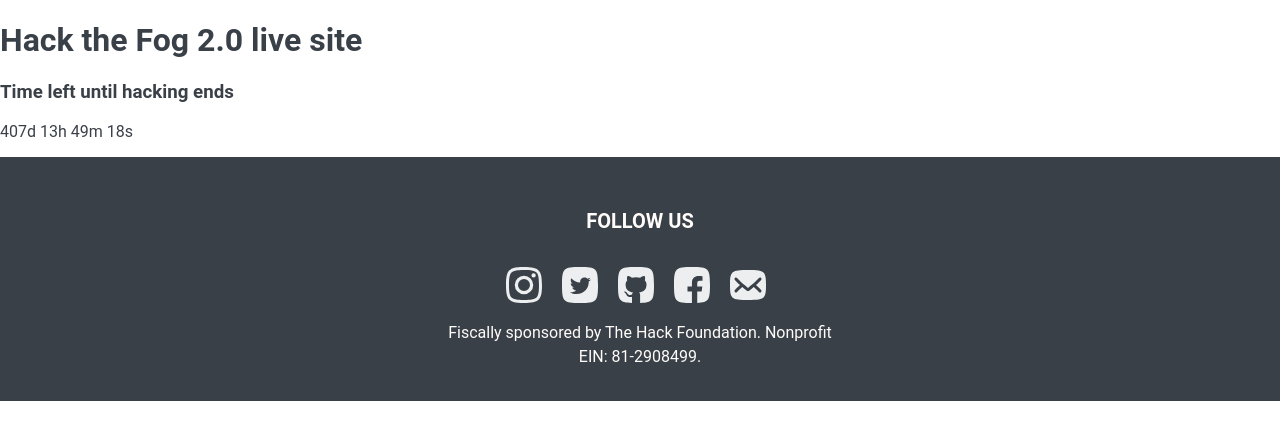
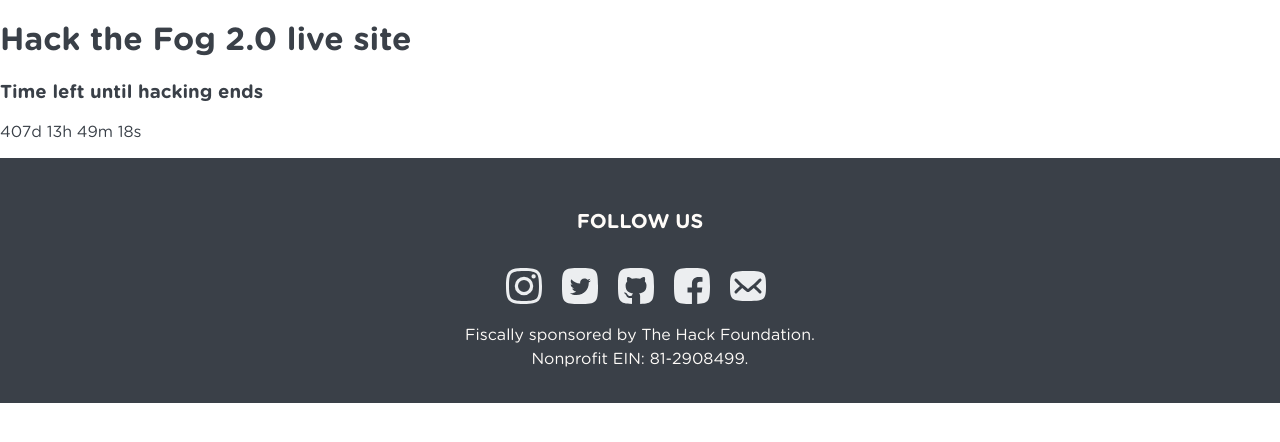
Before and after one commit to hackthefog/LiveSite, a Flask app: page / in a window 1280 px wide. Shown: the top 442 px of the page. Run offline with Flask 2, Linux system fonts and the light colour scheme; some libraries are stand-ins or nearby versions.

Commit message:
correct linking

```diff
--- a/livesite/templates/base.html
+++ b/livesite/templates/base.html
@@ -54,8 +54,8 @@
   {% endblock %}
 
   <!-- Fonts -->
-  <link rel="stylesheet" type="text/css" href={{ url_for('static', filename='fonts/index.css') }}>
-  <link rel="stylesheet" type="text/css" href={{ url_for('static', filename='fonts/index.css') }}>
+  <link rel="stylesheet" type="text/css" href={{ url_for('static', filename='fonts/gotham-rounded/index.css') }}>
+  <link rel="stylesheet" type="text/css" href={{ url_for('static', filename='fonts/mercury/index.css') }}>
 
   <!-- CSS -->
   <link rel="stylesheet" type="text/css" href={{ url_for('static', filename='css/base.css') }}>
```
